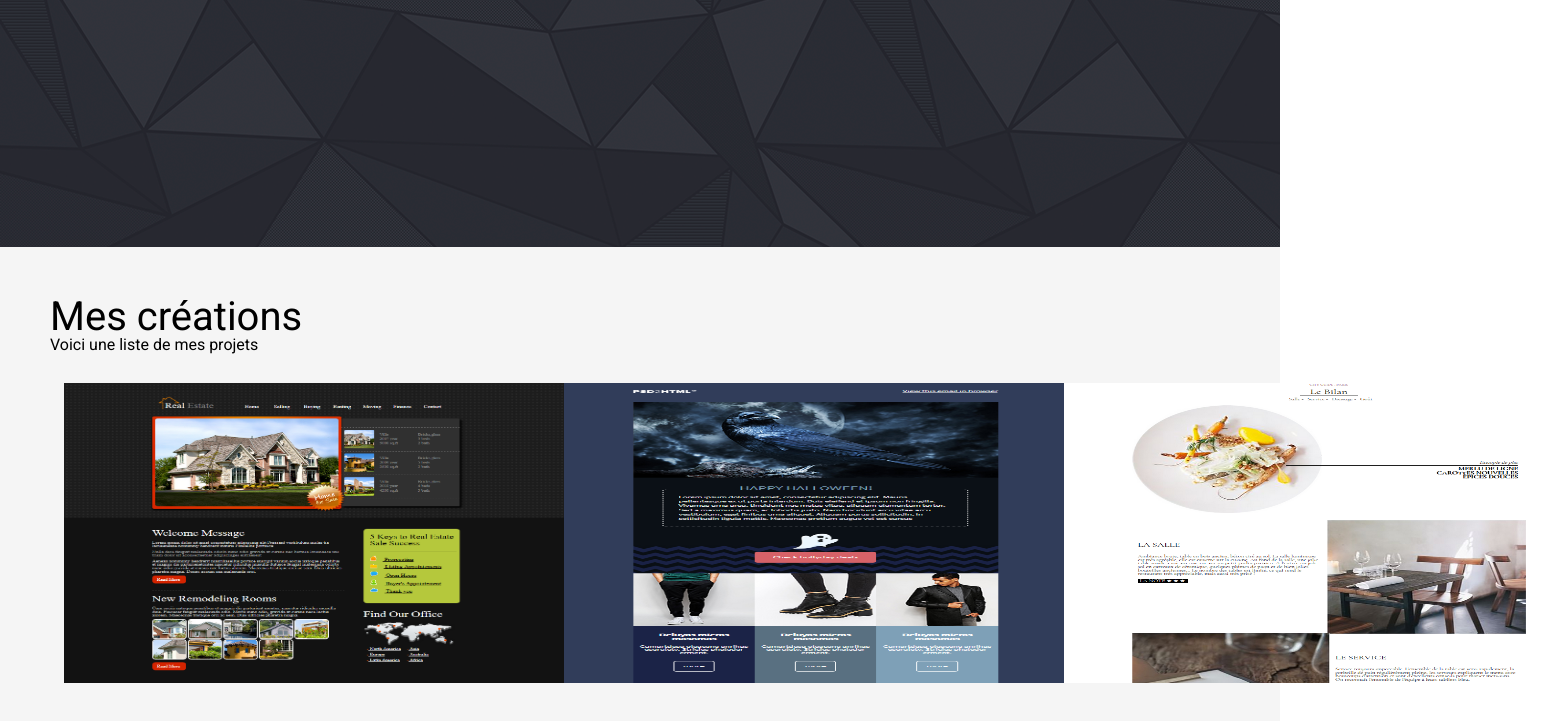
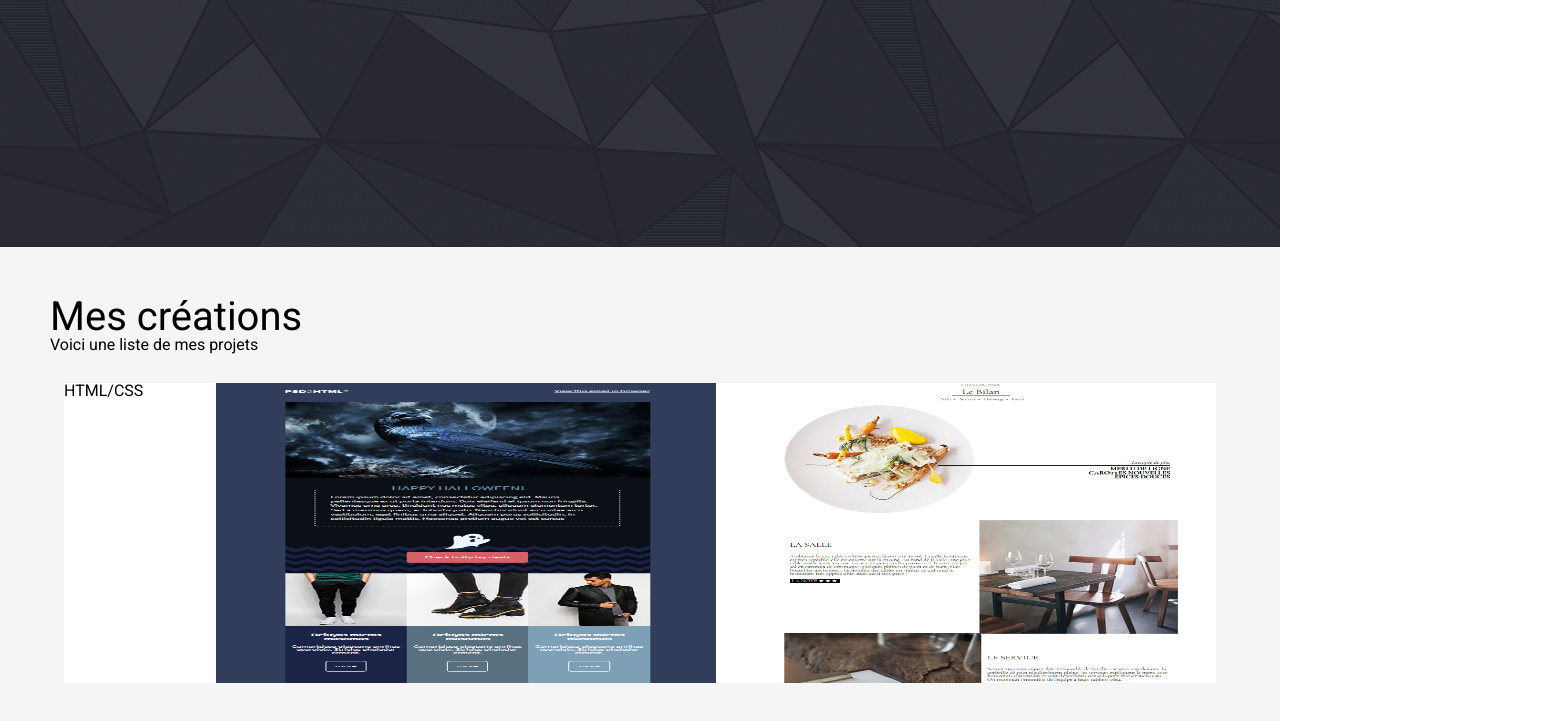
Before and after one commit to elieskedim/Portfolio_v1, a plain HTML site: page index.html in a window 1280 px wide. Shown: the part 553-1274 px from the top of the page, 1564 px wide, since content can reach past the window. Drawn offline with nearby package versions, Linux system fonts and the light colour scheme.

Commit message:
test div

```diff
--- a/css/style.css
+++ b/css/style.css
@@ -47,3 +47,12 @@ main #projet{
     justify-content: space-between;
     margin-top: 30px;
 }
+main .project{
+    height: 300px;
+    width: 500px;
+    background: url(../img/Maquette1.PNG) no-repeat;
+}
+main .text{
+    height: inherit;
+    background-color: #fff;
+}
--- a/index.html
+++ b/index.html
@@ -20,7 +20,7 @@
         <h2>Mes créations</h2>
         <p>Voici une liste de mes projets</p>
         <div id="projet">
-            <div class="project"><img src="img/Maquette1.png" alt="Maquette html/CSS"></div>
+            <div class="project"><div class="text">HTML/CSS</div></div>
             <div class="project"><img src="img/Maquette2.png" alt="Maquette html/CSS"></div>
             <div class="project"><img src="img/Maquette3.png" alt="Maquette html/CSS"></div>
         </div>
```
